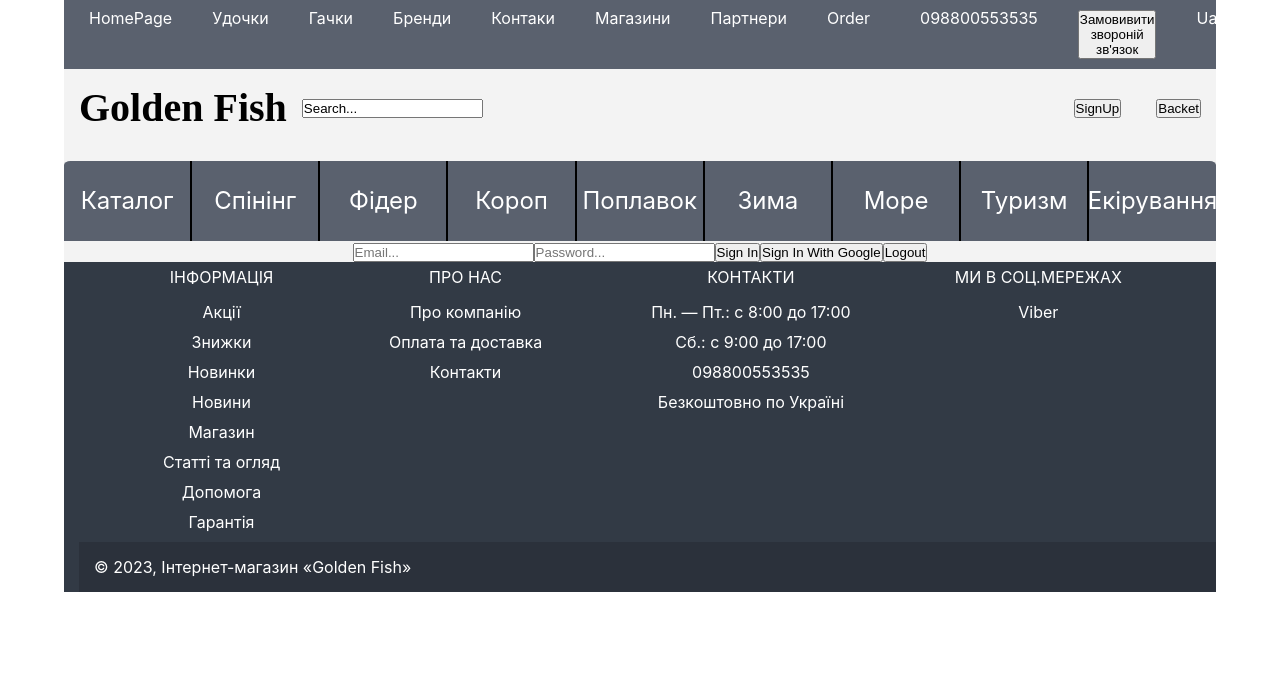
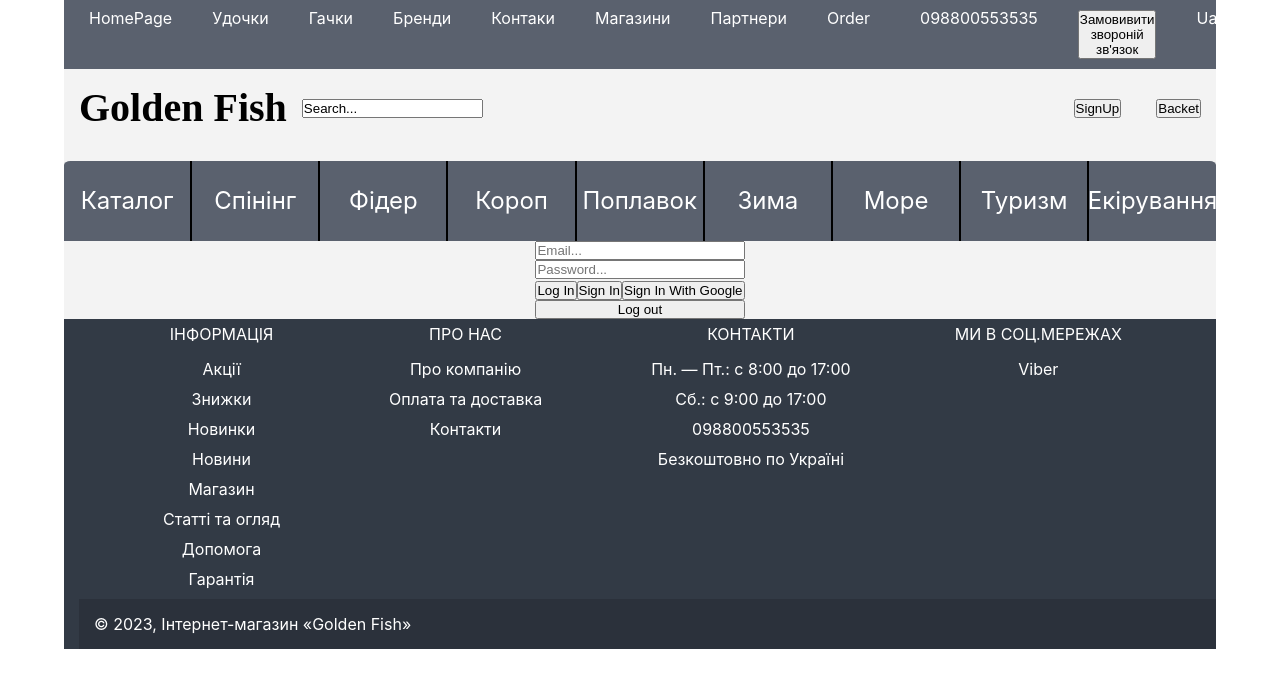
Before and after one commit to irnity/GoldenFishReact, a React (Create React App) app: page /auth in a window 1280 px wide. Shown: the top 688 px of the page. Built offline with nearby package versions, Linux system fonts and the light colour scheme.

Commit message:
add: auth-hook

```diff
--- a/src/App.tsx
+++ b/src/App.tsx
@@ -1,5 +1,12 @@
 // css
 import "./App.css"
+
+// react
+import { useEffect } from "react"
+
+// redux
+import { useDispatch } from "react-redux"
+import { authActions } from "./store/authSlice"
 
 // Routes
 import { createBrowserRouter, RouterProvider } from "react-router-dom"
@@ -20,8 +27,16 @@
 import OrderPage from "./pages/orderPage/orderPage"
 import Auth from "./components/auth/Auth"
 
+function App() {
+  const dispatch = useDispatch()
 
-function App() {
+  useEffect(() => {
+
+    dispatch(authActions.isLogedInCheck())
+  }, [dispatch])
+
+  // console.log(new Date().toLocaleDateString())
+
   const router = createBrowserRouter([
     {
       path: "/",
--- /dev/null
+++ b/src/components/auth/Auth.module.css
@@ -0,0 +1,4 @@
+.box {
+  display: flex;
+  flex-direction: column;
+}
--- a/src/components/auth/Auth.tsx
+++ b/src/components/auth/Auth.tsx
@@ -1,4 +1,4 @@
-import { FunctionComponent, useState } from "react"
+import { FunctionComponent, useState, useEffect } from "react"
 
 import { auth, googleProvider } from "../../config/firebase"
 import {
@@ -8,59 +8,68 @@
   signOut,
 } from "firebase/auth"
 
+import useAuth from "../../hooks/auth-hook"
+
+import classes from "./Auth.module.css"
+import { useDispatch } from "react-redux"
+import { authActions } from "../../store/authSlice"
+
 interface AuthProps {}
 
 const Auth: FunctionComponent<AuthProps> = () => {
-  const [email, setEmail] = useState("")
-  const [password, setPassword] = useState("")
+  const dispatch = useDispatch()
 
-  console.log(auth.currentUser?.email)
+  const {
+    email,
+    password,
+    emailSetHandler,
+    passwordSetHandler,
+    signInHandler,
+  } = useAuth()
 
   const emailHandler = (event: React.ChangeEvent<HTMLInputElement>) => {
-    setEmail(event.target.value)
+    emailSetHandler(event)
   }
 
   const passwordHandler = (event: React.ChangeEvent<HTMLInputElement>) => {
-    setPassword(event.target.value)
+    passwordSetHandler(event)
   }
 
-  const signInHandler = async () => {
+  const signInWithGoogle = async () => {
     try {
-      // need add createUserWithEmailAndPassword separet
-      await signInWithEmailAndPassword(auth, email, password)
+      await signInWithPopup(auth, googleProvider)
+      dispatch(authActions.logInWithPassword())
     } catch (err) {
       console.error(err)
     }
   }
 
-  const signInWithGoogle = async () => {
-    try {
-      await signInWithPopup(auth, googleProvider)
-    } catch (err) {
-      console.error(err)
-    }
-  }
-
-  const logout = async () => {
-    try {
-      await signOut(auth)
-    } catch (err) {
-      console.error(err)
-    }
+  const logout = () => {
+    dispatch(authActions.logOut())
   }
 
   return (
-    <div>
-      <input placeholder="Email..." onChange={emailHandler} type="email" />
+    <div className={classes.box}>
+      <input
+        placeholder="Email..."
+        value={email}
+        onChange={emailHandler}
+        type="email"
+      />
       <input
         placeholder="Password..."
         onChange={passwordHandler}
         type="password"
+        value={password}
       />
 
-      <button onClick={signInHandler}>Sign In</button>
-      <button onClick={signInWithGoogle}>Sign In With Google</button>
-      <button onClick={logout}>Logout</button>
+      <div>
+        <button>Log In</button>
+        <button onClick={signInHandler}>Sign In</button>
+        <button onClick={signInWithGoogle}>Sign In With Google</button>
+      </div>
+
+      <button onClick={logout}>Log out</button>
     </div>
   )
 }
--- a/src/components/header/signup/Signup.tsx
+++ b/src/components/header/signup/Signup.tsx
@@ -1,12 +1,23 @@
 import { FunctionComponent } from "react"
+import { Link } from "react-router-dom"
 import classes from "./Signup.module.css"
+
+import { useSelector } from "react-redux"
 
 interface SighupProps {}
 
 const Sighup: FunctionComponent<SighupProps> = () => {
+  const auth = useSelector(
+    (state: { auth: { isLogedIn: boolean } }) => state.auth.isLogedIn
+  )
+
   return (
     <div className={classes.signup}>
-      <button>SignUp</button>
+      {!auth && (
+        <Link to="/auth">
+          <button>SignUp</button>
+        </Link>
+      )}
     </div>
   )
 }
--- /dev/null
+++ b/src/hooks/auth-hook.ts
@@ -0,0 +1,34 @@
+import { signInWithEmailAndPassword } from "firebase/auth"
+import { useState } from "react"
+import { useDispatch } from "react-redux"
+import { auth } from "../config/firebase"
+import { authActions } from "../store/authSlice"
+
+const useAuth = () => {
+  const [email, setEmail] = useState("")
+  const [password, setPassword] = useState("")
+
+  const dispatch = useDispatch()
+
+  const emailSetHandler = (event: React.ChangeEvent<HTMLInputElement>) => {
+    setEmail(event.target.value)
+  }
+
+  const passwordSetHandler = (event: React.ChangeEvent<HTMLInputElement>) => {
+    setPassword(event.target.value)
+  }
+
+  const signInHandler = async () => {
+    try {
+      // need add createUserWithEmailAndPassword separet
+      await signInWithEmailAndPassword(auth, email, password)
+      dispatch(authActions.logInWithPassword())
+    } catch (err) {
+      console.error(err)
+    }
+  }
+
+  return { email, password, emailSetHandler, passwordSetHandler, signInHandler }
+}
+
+export default useAuth
--- /dev/null
+++ b/src/store/authSlice.ts
@@ -0,0 +1,70 @@
+import { createSlice } from "@reduxjs/toolkit"
+
+import { auth, googleProvider } from "../config/firebase"
+import {
+  createUserWithEmailAndPassword,
+  signInWithEmailAndPassword,
+  signInWithPopup,
+  signOut,
+} from "firebase/auth"
+
+const initialAuthState: { isLogedIn: boolean } = {
+  isLogedIn: false,
+}
+
+const authSlice = createSlice({
+  name: "Auth",
+  initialState: initialAuthState,
+  reducers: {
+    isLogedInCheck(state) {
+      const logedInStorage = localStorage.getItem("logedIn")
+
+      const timeStorage = localStorage.getItem("time")
+
+      if (timeStorage) {
+        const now: any = new Date()
+        const saved: any = new Date(timeStorage)
+        const diffTime = Math.abs(now - saved)
+        const diffDays = Math.ceil(diffTime / (1000 * 60 * 60 * 24))
+        console.log(diffDays)
+        if (diffDays >= 7 && logedInStorage === "true") {
+          localStorage.removeItem("myDate")
+          localStorage.removeItem("logedIn")
+
+          state.isLogedIn = false
+          // logout
+          logout()
+        } else {
+          state.isLogedIn = true
+        }
+      }
+    },
+
+    logInWithPassword(state) {
+      state.isLogedIn = true
+
+      localStorage.setItem("logedIn", "true")
+      localStorage.setItem("time", new Date().toISOString())
+    },
+
+    logOut(state) {
+      state.isLogedIn = false
+
+      localStorage.removeItem("logedIn")
+      localStorage.removeItem("time")
+      logout()
+    },
+  },
+})
+
+const logout = async () => {
+  try {
+    await signOut(auth)
+  } catch (err) {
+    console.error(err)
+  }
+}
+
+export const authActions = authSlice.actions
+
+export default authSlice.reducer
--- a/src/store/index.ts
+++ b/src/store/index.ts
@@ -1,4 +1,5 @@
 import { configureStore } from "@reduxjs/toolkit"
+import authSlice from "./authSlice"
 import basketSlice from "./basketSlice"
 import productsSlice from "./productsSlice"
 
@@ -6,6 +7,7 @@
   reducer: {
     products: productsSlice,
     basket: basketSlice,
+    auth: authSlice
   },
 })
 
```
Also changed, not shown: test/test.js (+6 -0 lines).
